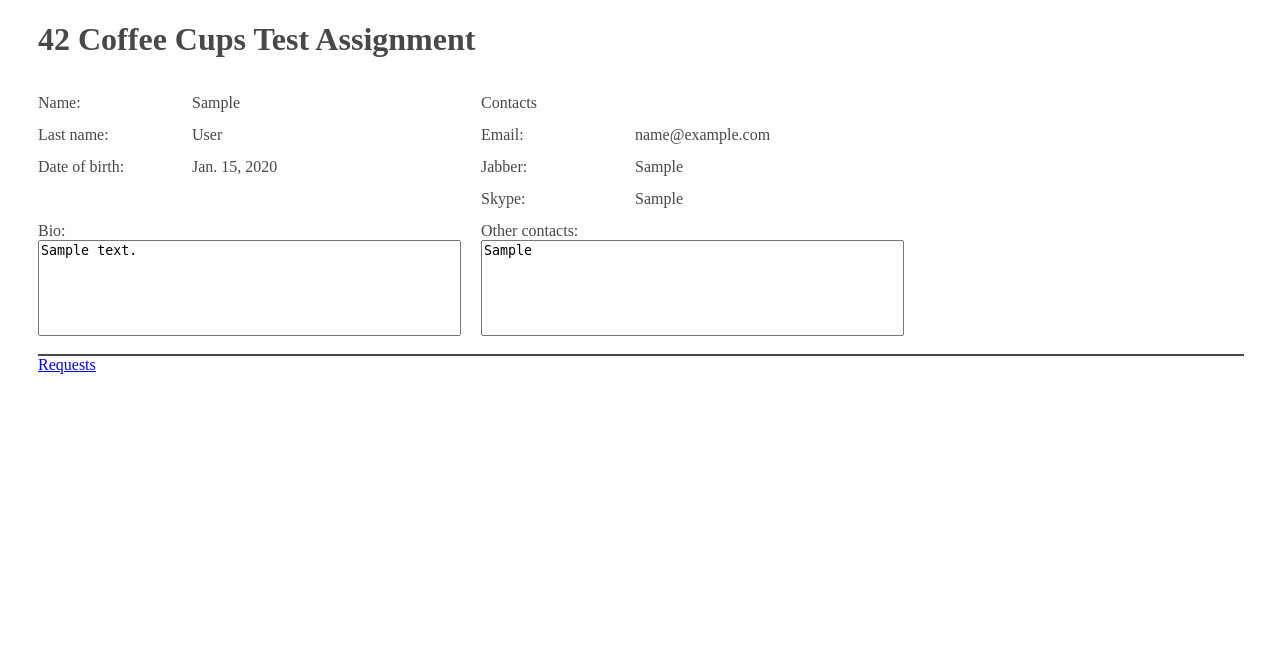
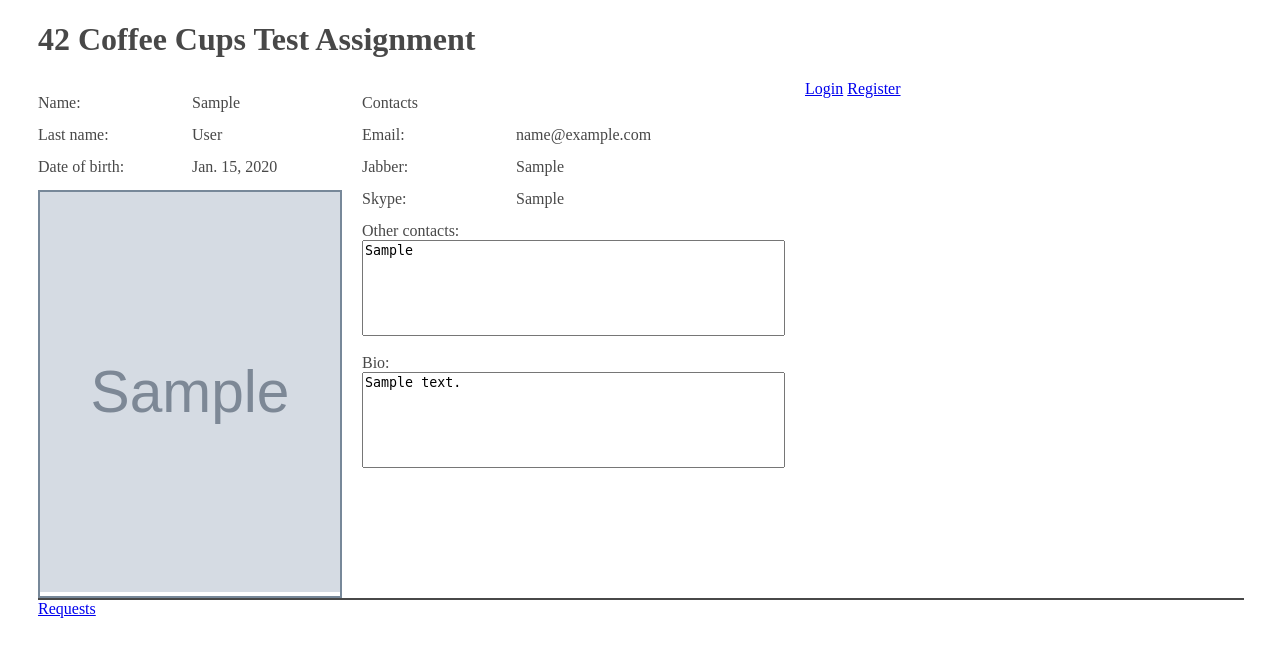
Before and after one commit to KSerge/CoffeeCups, a Django app: page /hello/ in a window 1280 px wide. Shown: the top 657 px of the page. Run offline with Django 3.2, Linux system fonts and the light colour scheme; tables that the repository leaves empty hold one stand-in row (values such as "Sample post"); grey boxes marked "Sample" are stand-in pictures; parts of the project's set-up code (start-up, migrations or seed data) failed here and were passed over.

Commit message:
ticket:5 add auth to index page

```diff
--- a/templates/hello/index.html
+++ b/templates/hello/index.html
@@ -21,11 +21,7 @@
         <div class="label-wrapper text-allign-left">Date of birth:</div>
         {{person.date_of_birth}}
     </p>
-    <p><div class="label-wrapper text-allign-left"></div></p>
-    <p>
-        <div class="toplevel-label-wrapper">Bio:</div>
-        <textarea cols="50" rows="6">{{person.bio}}</textarea>
-    </p>
+    {% include "hello/profile_image.html" with profile=person %}
 </div>
 <div class="inline">
     <p><div class="label-wrapper text-allign-left">Contacts</div></p>
@@ -42,10 +38,22 @@
         <div class="toplevel-label-wrapper">Other contacts:</div>
         <textarea cols="50" rows="6">{{person.other_contacts}}</textarea>
     </p>
+    <p>
+        <div class="toplevel-label-wrapper">Bio:</div>
+        <textarea cols="50" rows="6">{{person.bio}}</textarea>
+    </p>
 </div>
 {% else %}
 <h3>There is no Person data in system yet</h3>
 {% endif %}
+<div>
+{% if user.is_authenticated %}
+    <h3>Hello {{ user.username }}!</h3>
+{% else %}
+    <a href="{% url 'login' %}">Login</a>
+    <a href="{% url 'register' %}">Register</a>
+{% endif %}
+</div>
 <div class="sections-separator"></div>
 <a href="{% url 'requests' %}">Requests</a>
 {% endblock %}
```
